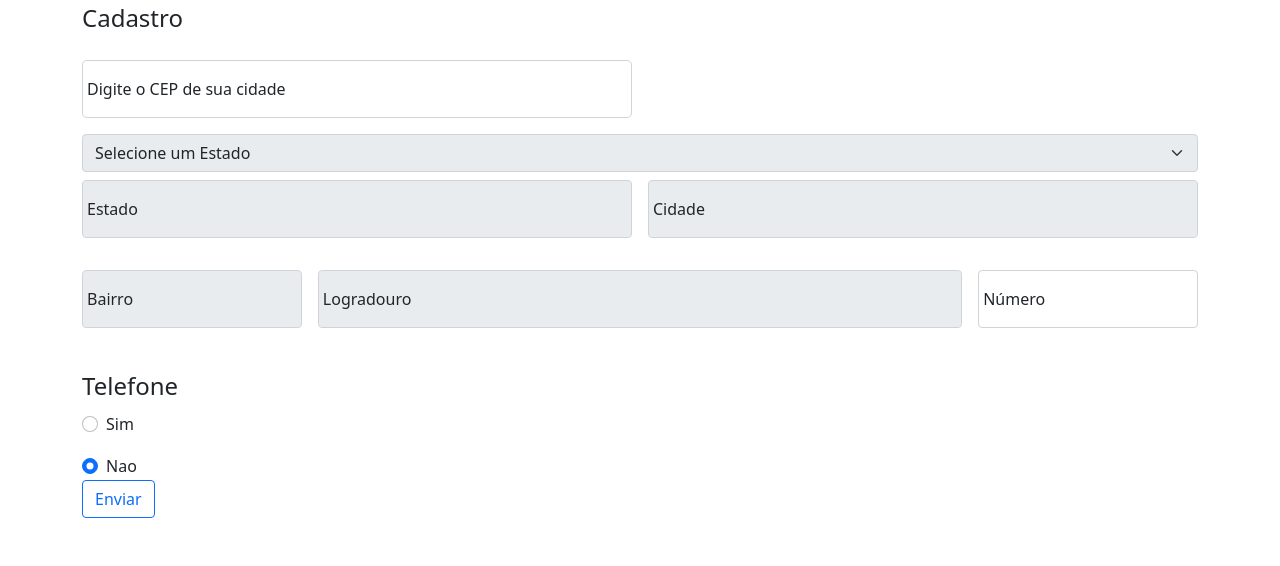
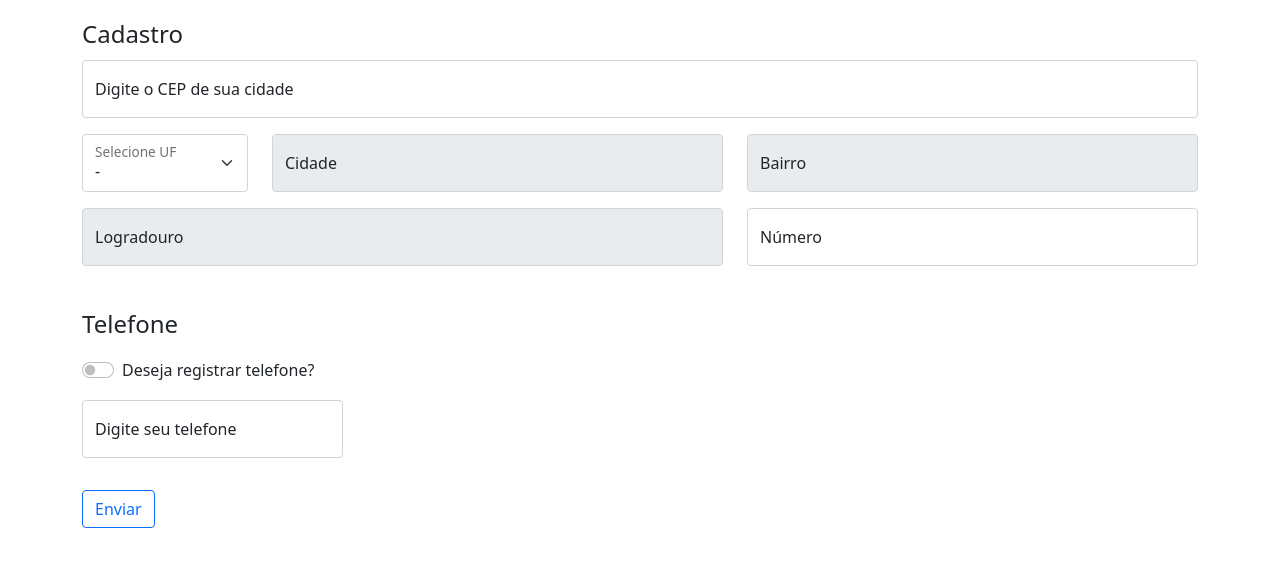
Before and after one commit to beasou/formularioRequest, a website: page index.html in a window 1280 px wide. Drawn offline with nearby package versions, Linux system fonts and the light colour scheme.

Commit message:
Correçao do layout

```diff
--- a/index.html
+++ b/index.html
@@ -16,12 +16,13 @@
 
   <body>
     <div class="container">
-      <legend>Cadastro</legend>
-      <div class="cep row g-3">
-        <div class="form-floating mb-3 col-md-6">
+      <legend class="mt-3">Cadastro</legend>
+      <div class="row cep">
+        <div class="col-md-12">
+          <div class=" form-floating mb-3 ">
             <input
               id="cep"
-            class="form-control form-control-lg"
+              class="form-control"
               type="text"
               name="cep"
               form="meu-form"
@@ -31,39 +32,36 @@
             />
             <label for="cep">Digite o CEP de sua cidade</label>
           </div>
+        </div>
 
-        <div class="loading col-md-2">
-          <p>Carregando</p>
-          <img src="./img/loading-buffering.gif" alt="Carregando" />
+        <div class="col-md-2">
+          <div class="loading">
+            <div >
+             <p>Carregando</p><img src="./img/loading-buffering.gif" alt="Carregando" />
+            </div>
+
           </div>
         </div>
-
+      </div>
       <form id="meu-form">
+        <div class="row ">
+          <div class="col-sm-2">
+            <div class="form-floating mb-3">
               <select
                 name="uf"
                 id="uf"
                 class="form-select form-label"
-          aria-label="UF"
-          disabled
-        >
-          <option selected>Selecione um Estado</option>
+                aria-label="UF">
+                <option selected>-</option>
                 <option value="1">One</option>
                 <option value="2">Two</option>
                 <option value="3">Three</option>
               </select>
-
-        <div class="row g-3">
-          <div class="form-floating mb-3 col-md-6">
-            <input
-              type="text"
-              class="form-control"
-              id="estado"
-              placeholder="Estado"
-              disabled
-            />
-            <label for="estado">Estado</label>
+              <label for="uf">Selecione UF</label>
             </div>
-          <div class="form-floating mb-3 col-md-6">
+          </div>
+          <div class="col-md-5">
+            <div class="form-floating mb-3 ">
             <input
               type="text"
               class="form-control"
@@ -73,8 +71,10 @@
             />
             <label for="cidade">Cidade</label>
           </div>
+          </div>
 
-          <div class="form-floating mb-3 col-sm">
+          <div class="col-sm">
+            <div class="form-floating mb-3 ">
             <input
               type="text"
               class="form-control"
@@ -84,7 +84,11 @@
             />
             <label for="bairro">Bairro</label>
           </div>
-          <div class="form-floating mb-3 col-sm-7">
+          </div>
+        </div>
+        <div class="row">
+          <div class="col-sm-7">
+            <div class="form-floating mb-3">
              <input
               type="text"
               class="form-control"
@@ -94,9 +98,12 @@
               />
              <label for="rua">Logradouro</label>
             </div>
-          <div class="form-floating col-sm">
+          </div>
+
+          <div class="col-sm">
+            <div class="form-floating ">
               <input
-              type="password"
+                type="text"
                 class="form-control"
                 id="numero"
                 placeholder="Número"
@@ -104,45 +111,33 @@
               <label for="numero">Número</label>
             </div>
           </div>
-        <br />
-        <legend>Telefone</legend>
-        <div class="form-check form-check-inline">
-          <input
-            class="form-check-input"
-            type="radio"
-            id="yes"
-            name="tel"
-            value="yes"
-            onClick="telefone()"
-          />
-          <label class="form-check-label" for="flexRadioDefault1"> Sim </label>
-          <div class="mb-3">
+        </div>
+
+        <br/>
+
+        <legend class="mb-3">Telefone</legend>
+        <div class="row">
+          <div class="col-sm-12 mb-3">
+            <div class="form-check form-switch">
+              <input class="form-check-input" type="checkbox" role="switch" id="yes">
+              <label class="form-check-label" for="flexSwitchCheckDefault">Deseja registrar telefone?</label>
+            </div>
+          </div>
+            <div class="col-sm-3">
+              <div class="form-floating mb-3">
                 <input
                 type="text"
                 class="form-control"
                 id="tel"
-              placeholder="(DDD)9999-9999"
-              disabled
-              hidden
-            />
+                placeholder="(DDD)9999-9999"/>
+                <label for="tel">Digite seu telefone</label>
               </div>
             </div>
-        <div class="form-check">
-          <input
-            class="form-check-input"
-            type="radio"
-            id="no"
-            name="tel"
-            value="no"
-            onClick="telefone()"
-            checked
-          />
-          <label class="form-check-label" for="flexRadioDefault2">Nao</label>
+
       </div>
-
         <button
           type="submit"
-          class="btn btn-outline-primary"
+          class="btn btn-outline-primary mt-3"
           onClick="checarCadastro()"
         >
           Enviar
--- a/style.css
+++ b/style.css
@@ -1,15 +1,22 @@
 .cep {
   display: flex;
-  align-items: center;
+  align-items: baseline
 }
 .loading {
+  /* display: flex; */
+  /* align-items: flex-start; */
+  /* visibility:hidden; */
+  display:none;
+}
+.loading div{
   display: flex;
-  align-items: center;
-  visibility: hidden;
+  align-items: flex-start;
 }
 p {
-  margin: 5px;
+  color: rgb(121, 121, 121);
+  font-size: larger;
+  margin-right: 5px;
 }
 img {
-  width: 15px;
+  width: 30px;
 }
```
Lines whose indentation alone changed are shown as unchanged.
